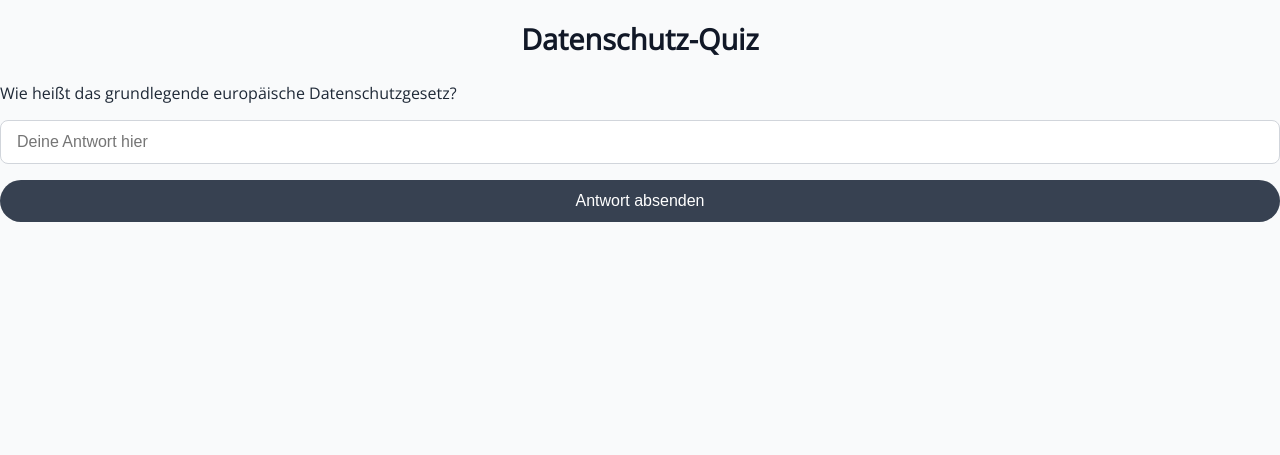
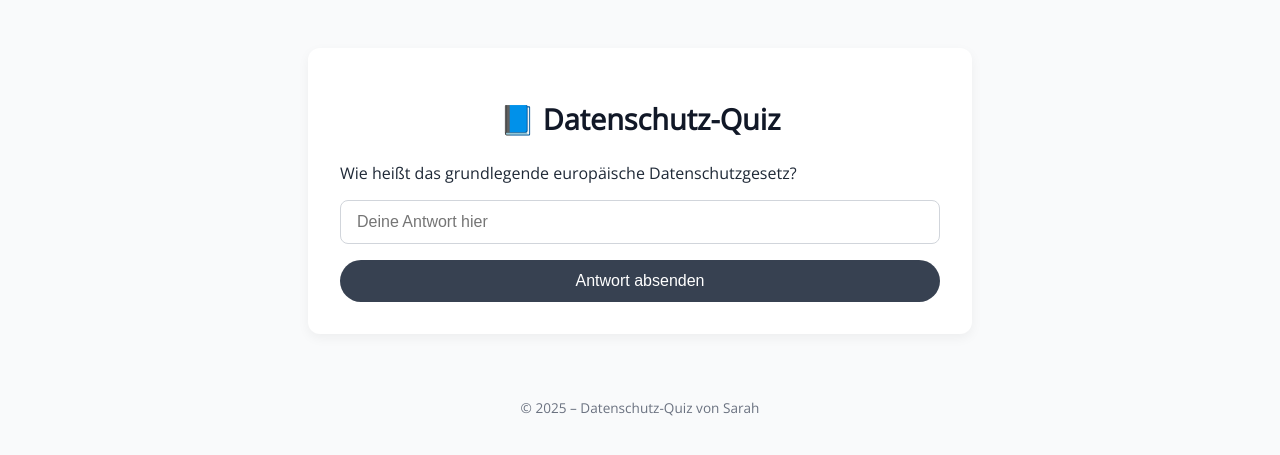
Before and after one commit to sleischel/Datenschutz, a Flask app: page / in a window 1280 px wide. Shown: the top 455 px of the page. Run offline with Flask 3, Linux system fonts and the light colour scheme.

Commit message:
Update index.html

```diff
--- a/templates/index.html
+++ b/templates/index.html
@@ -3,17 +3,24 @@
   <head>
     <meta charset="utf-8">
     <title>Datenschutz-Quiz</title>
+    <meta name="viewport" content="width=device-width, initial-scale=1">
     <link rel="stylesheet" href="{{ url_for('static', filename='style.css') }}">
   </head>
   <body>
-    <h1>Datenschutz-Quiz</h1>
-    <p>{{ question }}</p>
-    <form method="post">
-      <input type="text" name="answer" placeholder="Deine Antwort hier">
-      <button type="submit">Antwort absenden</button>
-    </form>
-    {% if feedback %}
-      <p><strong>{{ feedback }}</strong></p>
-    {% endif %}
+    <div class="container">
+      <h1>📘 Datenschutz-Quiz</h1>
+      <form method="post">
+        <label for="answer">{{ question }}</label>
+        <input type="text" name="answer" id="answer" placeholder="Deine Antwort hier">
+        <button type="submit">Antwort absenden</button>
+      </form>
+      {% if feedback %}
+        <div class="feedback">{{ feedback }}</div>
+      {% endif %}
+    </div>
+
+    <div class="footer">
+      © 2025 – Datenschutz-Quiz von Sarah
+    </div>
   </body>
 </html>
```
